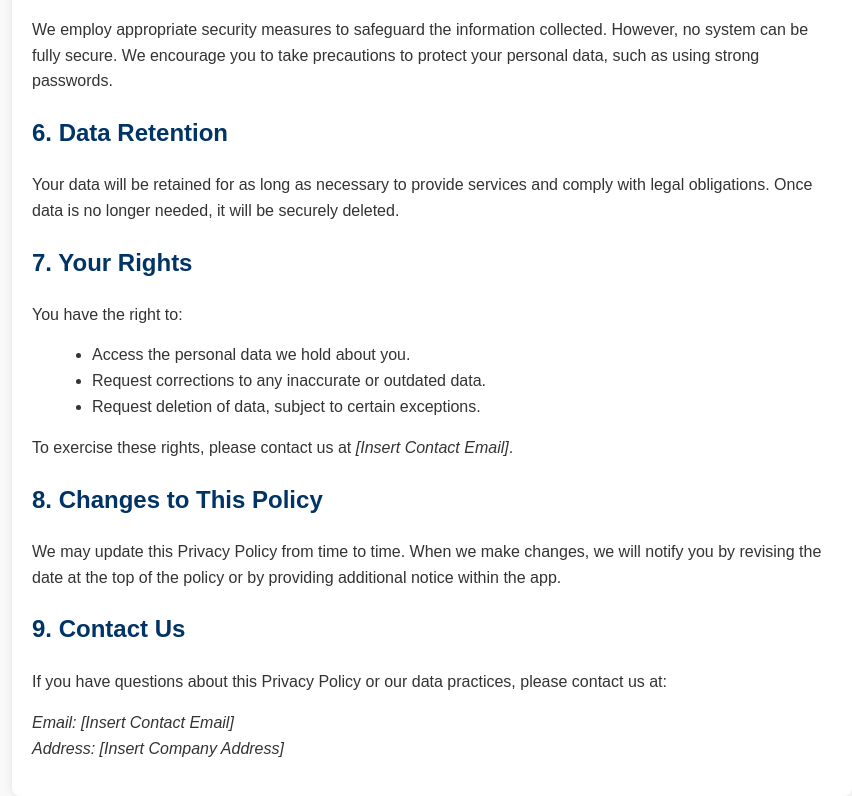
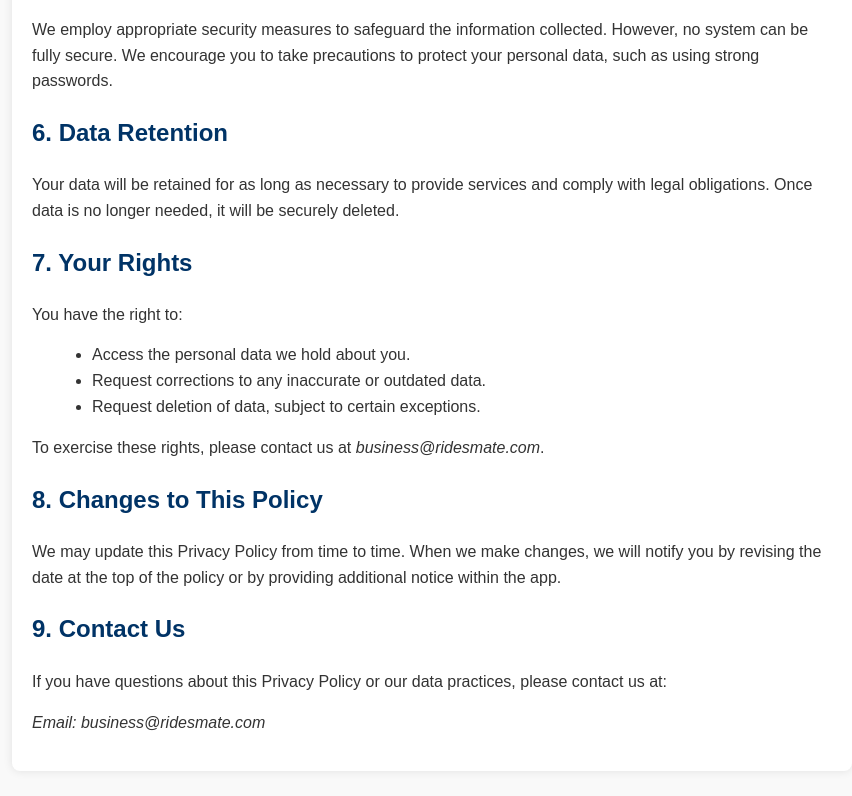
Before and after one commit to Quantum-35/rm-pages, a plain HTML site: page privacy.html in a window 1280 px wide. Shown: the part 1078-1874 px from the top of the page, without its empty margins (208-1060 px from the left). Drawn offline with Linux system fonts and the light colour scheme.

Commit message:
Update privacy.html

```diff
--- a/privacy.html
+++ b/privacy.html
@@ -112,15 +112,14 @@
             <li>Request corrections to any inaccurate or outdated data.</li>
             <li>Request deletion of data, subject to certain exceptions.</li>
         </ul>
-        <p>To exercise these rights, please contact us at <span class="contact">[Insert Contact Email]</span>.</p>
+        <p>To exercise these rights, please contact us at <span class="contact">business@ridesmate.com</span>.</p>
 
         <h2>8. Changes to This Policy</h2>
         <p>We may update this Privacy Policy from time to time. When we make changes, we will notify you by revising the date at the top of the policy or by providing additional notice within the app.</p>
 
         <h2>9. Contact Us</h2>
         <p>If you have questions about this Privacy Policy or our data practices, please contact us at:</p>
-        <p class="contact">Email: [Insert Contact Email]<br>
-           Address: [Insert Company Address]</p>
+        <p class="contact">Email: business@ridesmate.com<br></p>
     </div>
 </body>
 </html>
```
